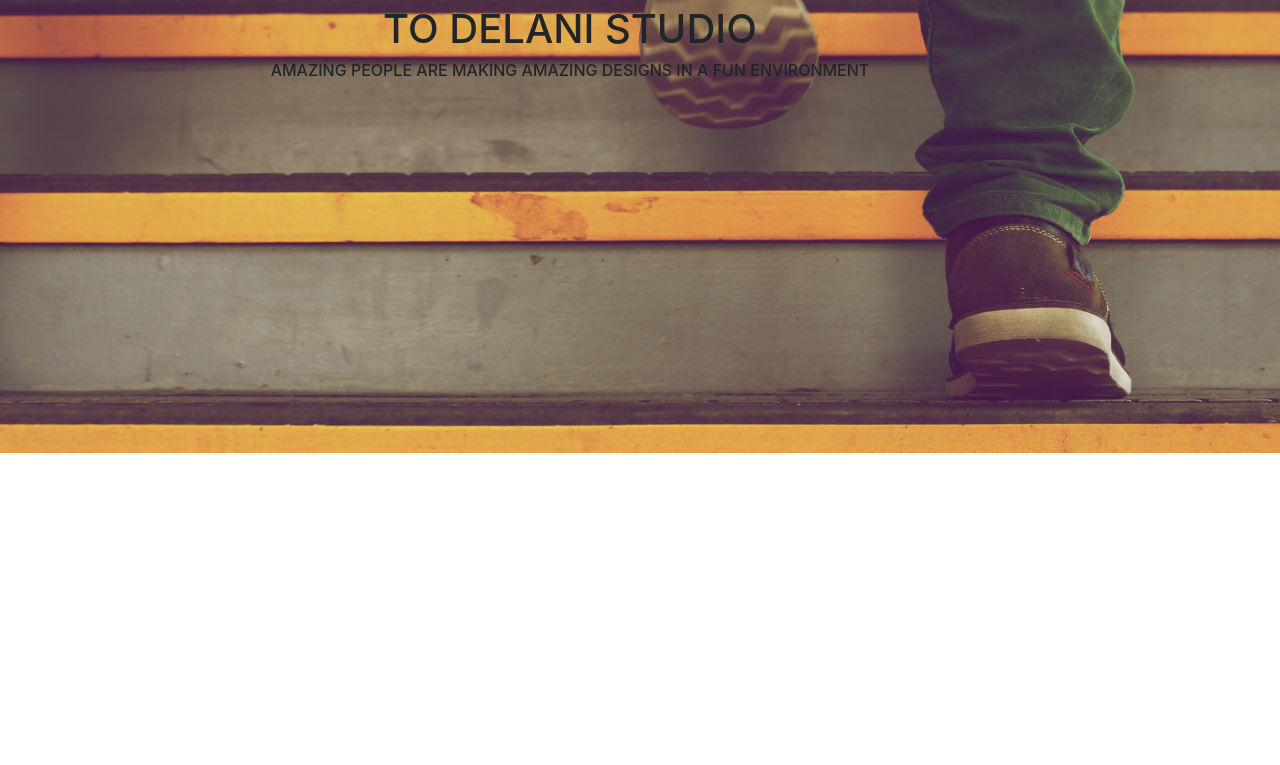
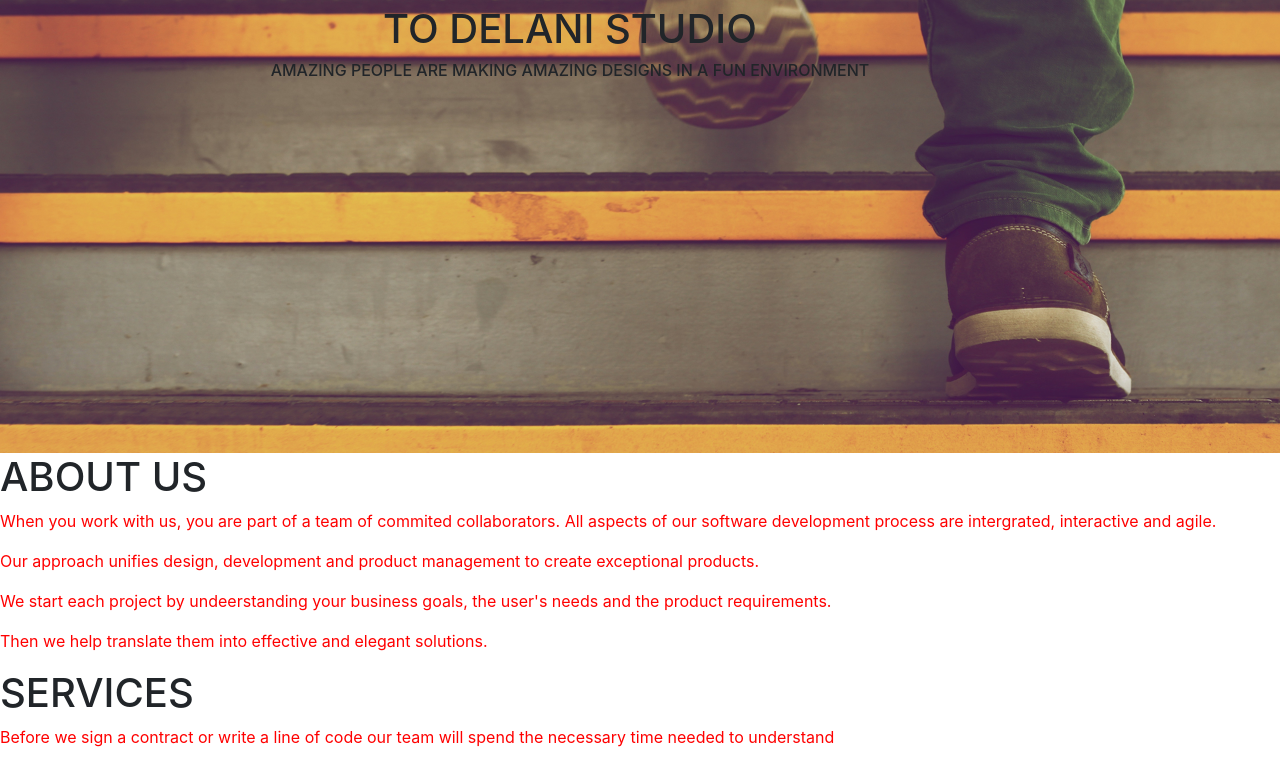
Before and after one commit to Omtatah/Delani-Studio-Remake, a plain HTML site: page index.html in a window 1280 px wide. Shown: the part 147-912 px from the top of the page. Before the commit the page ends 800 px from the top, so only its background shows below. Drawn offline with nearby package versions, Linux system fonts and the light colour scheme.

Commit message:
add the structure for about on the html file.

```diff
--- a/index.html
+++ b/index.html
@@ -18,23 +18,21 @@
     <div class='division1'>
         <img src="images/logo/logo.png" alt="logo">
         <div class='container'>
-            <!-- <br>
-            <br>
-            <br>
-            <br>
-            <br>
-            <br>
-            <br> -->
             <h1 class='h1_logo'>WELCOME</h1>
             <h1 class='h1_logo'>TO DELANI STUDIO</h1>
             <h6 class='h6_logo'>AMAZING PEOPLE ARE MAKING AMAZING DESIGNS IN A FUN ENVIRONMENT</h6>
         </div>
     </div>
     <div class='division2'>
-
+        <h1>ABOUT US</h1>
+        <p>When you work with us, you are part of a team of commited collaborators. All aspects of our software development process are intergrated, interactive and agile.</p>
+        <p>Our approach unifies design, development and product management to create exceptional products.</p>
+        <p>We start each project by undeerstanding your business goals, the user's needs and the product requirements.</p>
+        <p>Then we help translate them into effective and elegant solutions.    </p>
     </div>
     <div class='division3'>
-
+        <h1>SERVICES</h1>
+        <p>Before we sign a contract or write a line of code our team will spend the necessary time needed to understand</p>
     </div>
     </div>
 </body>
```
